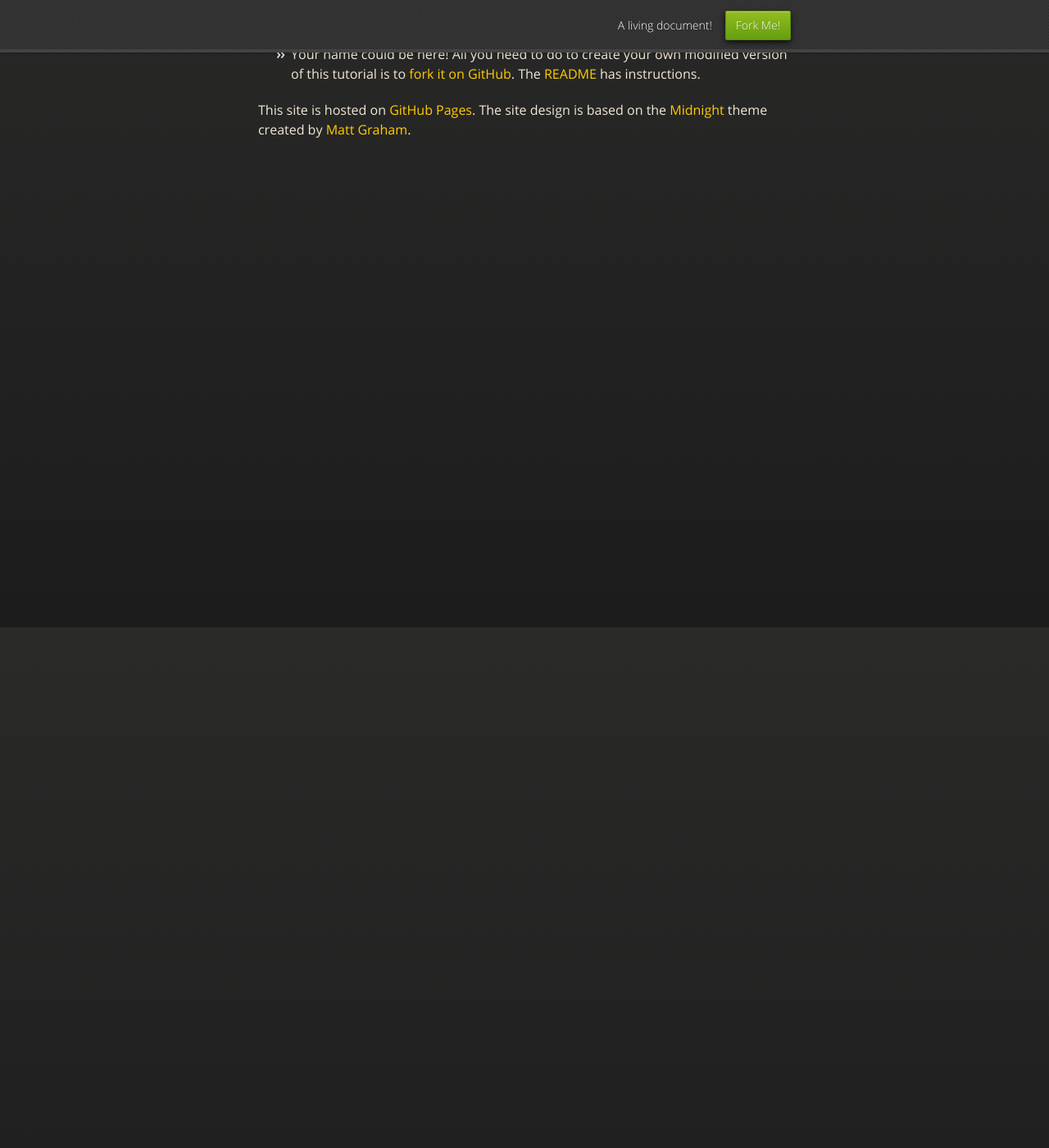
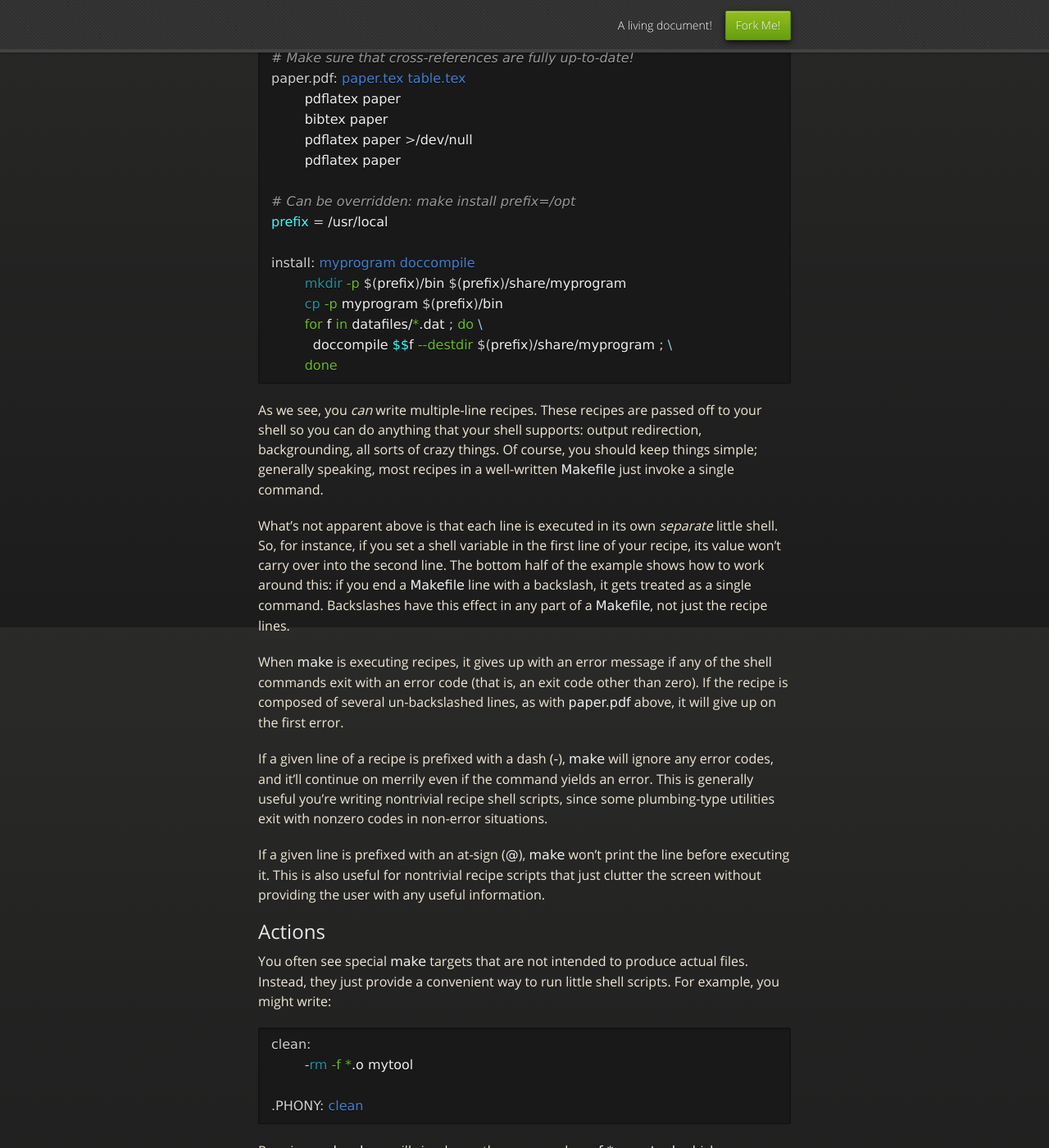
Before and after one commit to pkgw/make_for_scientists, a Jekyll site: the page built from index.md, in a window 1280 px wide and 1400 px high, scrolled down 6435 px. Shown: the whole window at 82% size. Built offline with Jekyll 4.4.1, drawn with Linux system fonts in a browser that asks for light colours; nearby versions of some CDN libraries; Markdown is read by kramdown in place of the engine named in the settings; before the commit the page ends 6715 px from its top, so only the background shows below that; some of the changed text lies outside the part shown.

Commit message:
Write up recipe syntax and action targets

```diff
--- a/index.md
+++ b/index.md
@@ -315,6 +315,99 @@ above, if the variable `VERBOSE` is not assigned in the `Makefile`:
 $ make foo VERBOSE=1
 {% endhighlight %}
 
+Recipe Contents
+---------------
+
+All of the `make` recipes that we've shown so far have been very simple
+shell-script one-liners. You can write more complicated recipes if you want,
+subject to a few limitations.
+
+{% highlight make %}
+# Make sure that cross-references are fully up-to-date!
+paper.pdf: paper.tex table.tex
+	pdflatex paper
+	bibtex paper
+	pdflatex paper >/dev/null
+	pdflatex paper
+
+# Can be overridden: make install prefix=/opt
+prefix = /usr/local
+
+install: myprogram doccompile
+	mkdir -p $(prefix)/bin $(prefix)/share/myprogram
+	cp -p myprogram $(prefix)/bin
+	for f in datafiles/*.dat ; do \
+	  doccompile $$f --destdir $(prefix)/share/myprogram ; \
+	done
+{% endhighlight %}
+
+As we see, you *can* write multiple-line recipes. These recipes are passed off
+to your shell so you can do anything that your shell supports: output
+redirection, backgrounding, all sorts of crazy things. Of course, you should
+keep things simple; generally speaking, most recipes in a well-written
+`Makefile` just invoke a single command.
+
+What's not apparent above is that each line is executed in its own *separate*
+little shell. So, for instance, if you set a shell variable in the first line
+of your recipe, its value won't carry over into the second line. The bottom
+half of the example shows how to work around this: if you end a `Makefile`
+line with a backslash, it gets treated as a single command. Backslashes have
+this effect in any part of a `Makefile`, not just the recipe lines.
+
+When `make` is executing recipes, it gives up with an error message if any of
+the shell commands exit with an error code (that is, an exit code other than
+zero). If the recipe is composed of several un-backslashed lines, as with
+`paper.pdf` above, it will give up on the first error.
+
+If a given line of a recipe is prefixed with a dash (`-`), `make` will ignore
+any error codes, and it’ll continue on merrily even if the command yields an
+error. This is generally useful you're writing nontrivial recipe shell
+scripts, since some plumbing-type utilities exit with nonzero codes in
+non-error situations.
+
+If a given line is prefixed with an at-sign (`@`), `make` won’t print the line
+before executing it. This is also useful for nontrivial recipe scripts that
+just clutter the screen without providing the user with any useful
+information.
+
+Actions
+-------
+
+You often see special `make` targets that are not intended to produce actual
+files. Instead, they just provide a convenient way to run little shell
+scripts. For example, you might write:
+
+{% highlight make %}
+clean:
+	-rm -f *.o mytool
+
+.PHONY: clean
+{% endhighlight %}
+
+Running `make clean` will simply run the command `rm -f *.o mytool`, which
+presumably deletes some intermediate files that can be reconstructed if
+needed. The `.PHONY` construct is a hint to `make` that tells it not to expect
+a file named `clean` to get created; it's not necessary but can sometimes be
+helpful and prevent strange behavior in unusual circumstances.
+
+Certain names for action targets are used nearly universally:
+
+* *all* shouldn’t have its own recipe, but should just depend on all of the
+  “primary” targets your `Makefile` can build, where “primary” is defined
+  subjectively. In other words, `make all` is generally the “do what I want”
+  command. The *all* target is often the first one so that its functionality
+  can be accessed even more easily, by just typing `make`.
+* *clean* should delete everything that `make` builds, so that `make clean ;
+  make` is the “start from square one” command. You should be careful writing
+  the *clean* rule to make sure that it doesn't delete files that `make`
+  didn't build!
+* *install* makes sense for software packages that need to be, well,
+  installed. Note that you need some mechanism for the user to tell your
+  `Makefile` *where* to install files; at the least, make the installation
+  location a variable of some kind, so that people can easily override it!
+  It's also good form to provide a matching *uninstall* rule, or at least to
+  structure the install commands so that it's clear what's being put where.
+
 
 <h1 id="credits">Credits</h1>
 
```
